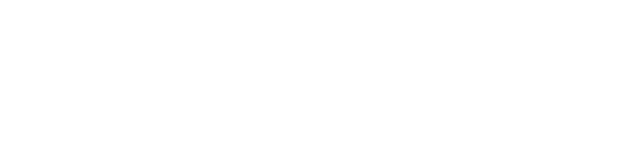
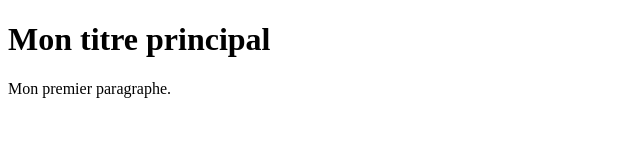
Before and after one commit to ahmed0226/formation-git, a plain HTML site: page index.html in a window 1280 px wide. Shown: the whole page, without its empty margins (0-640 px from the left). Drawn offline with Linux system fonts and the light colour scheme.

```diff
--- a/index.html
+++ b/index.html
@@ -1 +1,14 @@
-<html> </html>
+<!DOCTYPE html>
+<html lang="fr">
+
+<head>
+    <meta charset="UTF-8">
+    <title>Titre de ma page</title>
+</head>
+
+<body>
+    <h1>Mon titre principal</h1>
+    <p>Mon premier paragraphe.</p>
+</body>
+
+</html>
--- /dev/null
+++ b/styles.css
@@ -0,0 +1,3 @@
+body {
+    color: gray;
+}
```
Also changed, not shown: 2 other files.
